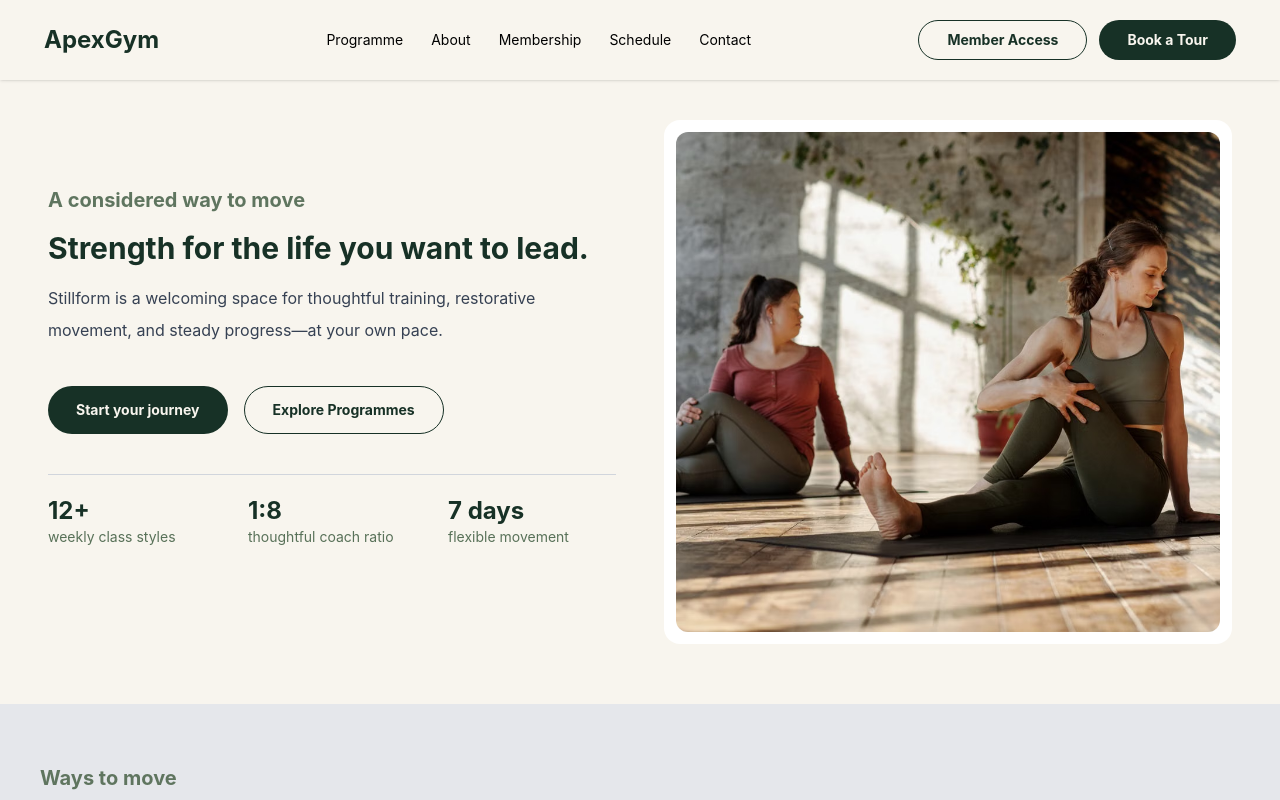
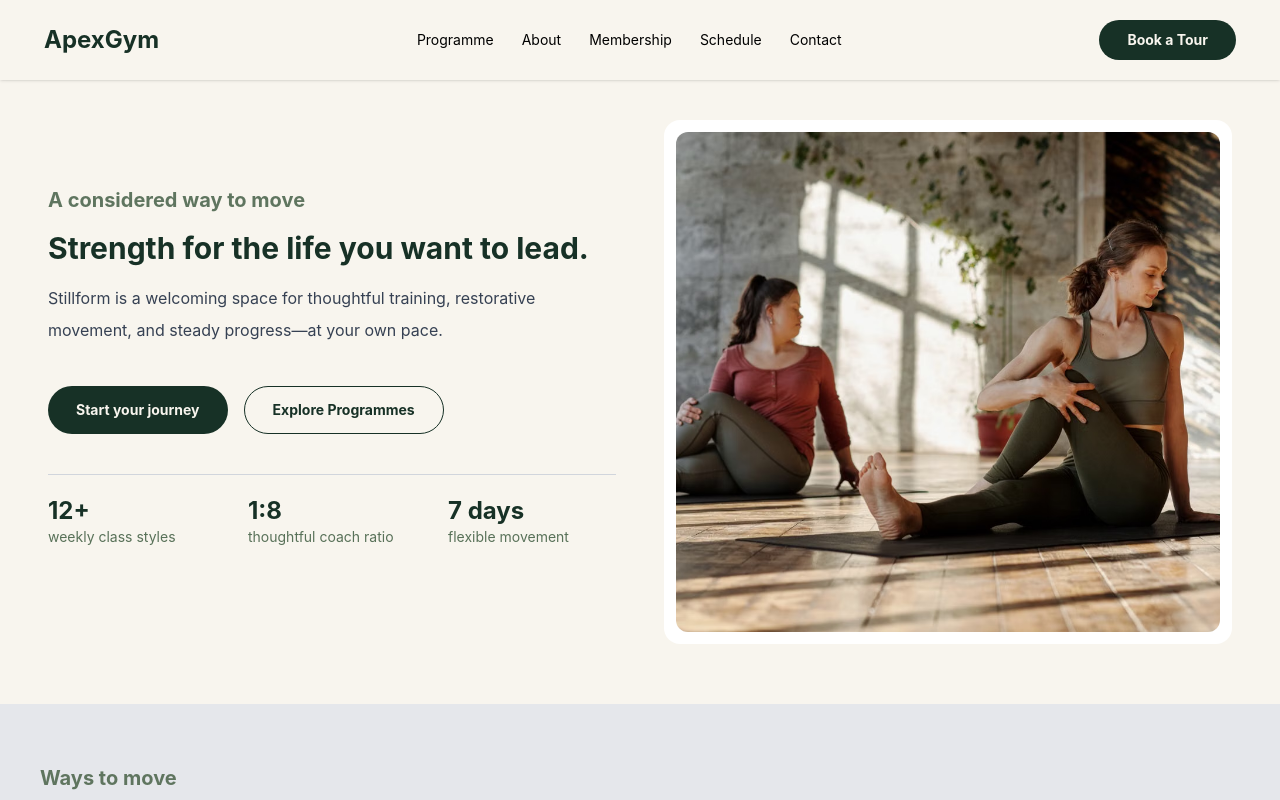
Before and after one commit to joewee-x/apex-gym, a React (Vite) app: page / in a window 1280 px wide. Shown: the top 800 px of the page. Built offline with nearby package versions, Linux system fonts and the light colour scheme.

Commit message:
feat: link sections

```diff
--- a/src/Components/Contact.jsx
+++ b/src/Components/Contact.jsx
@@ -2,7 +2,7 @@ import React from 'react'
 
 const Contact = ({bookingMessage, setBookingMessage}) => {
   return (
-    <div>
+    <div id='contact'>
         <div className='flex flex-col lg:flex-row lg:justify-between gap-10 px-5 sm:px-8 md:px-12 py-12 sm:py-16 md:py-20'>
             <div className='w-full lg:flex-1'>
                 <p className="text-base font-bold text-[#5F755F] sm:text-lg lg:text-xl">
--- a/src/Components/Hero.jsx
+++ b/src/Components/Hero.jsx
@@ -2,7 +2,7 @@ import heroImg from "../img/hero.avif";
 
 const Hero = () => {
   return (
-    <section className="pt-28 sm:pt-32 lg:pt-30">
+    <section className="pt-28 sm:pt-32 lg:pt-30" id="home">
       <div className="mx-auto grid grid-cols-1 items-center gap-10 px-4 sm:px-6 md:px-8 lg:grid-cols-2 lg:gap-12 lg:px-12 ">
 
         <div>
--- a/src/Components/Membership.jsx
+++ b/src/Components/Membership.jsx
@@ -2,7 +2,7 @@ import { Icon } from '@iconify/react';
 
 const Membership = () => {
   return (
-    <div>
+    <div id='membership'>
       <div className='bg-[#173126] min-h-170 w-full px-5 sm:px-8 md:px-12 pt-12 sm:pt-16 md:pt-20'>
         <p className='text-[#F8F5EE] font-bold text-lg sm:text-xl'>Membership</p>
 
--- a/src/Components/Nav.jsx
+++ b/src/Components/Nav.jsx
@@ -8,23 +8,23 @@ const Nav = () => {
     <nav className="fixed top-0 left-0 z-50 w-full bg-[#f8f5ee] shadow-sm">
       <div className="flex h-15 md:h-20 w-full items-center justify-between px-4 sm:px-6 md:px-8 lg:px-12 xl:px-11">
         <div className="text-xl font-bold text-[#173126] sm:text-2xl">
-          ApexGym
+          <a href="#home">ApexGym</a>
         </div>
 
         <div className="hidden md:block">
           <ul className="flex items-center gap-5 text-sm lg:gap-7">
-            <li className="cursor-pointer">Programme</li>
-            <li className="cursor-pointer">About</li>
-            <li className="cursor-pointer">Membership</li>
-            <li className="cursor-pointer">Schedule</li>
-            <li className="cursor-pointer">Contact</li>
+            <li className="cursor-pointer"><a href="#programme">Programme</a></li>
+            <li className="cursor-pointer"><a href="#about">About</a></li>
+            <li className="cursor-pointer"><a href="#membership">Membership</a></li>
+            <li className="cursor-pointer"><a href="#schedule">Schedule</a></li>
+            <li className="cursor-pointer"><a href="#contact">Contact</a></li>
           </ul>
         </div>
 
         <div className="hidden items-center text-sm md:flex">
-          <button className="mr-3 h-10 rounded-full border border-[#173126] px-5 font-bold text-[#173126] lg:px-7">
+          {/* <button className="mr-3 h-10 rounded-full border border-[#173126] px-5 font-bold text-[#173126] lg:px-7">
             Member Access
-          </button>
+          </button> */}
 
           <button className="h-10 rounded-full bg-[#173126] px-5 font-bold text-[#f8f5ee] lg:px-7">
             Book a Tour
--- a/src/Components/OurApproach.jsx
+++ b/src/Components/OurApproach.jsx
@@ -5,7 +5,7 @@ import { Icon } from '@iconify/react';
 
 const OurApproach = () => {
   return (
-    <div>
+    <div id='about'>
       <div className='flex flex-col lg:flex-row gap-10 my-20 lg:my-30 px-5 sm:px-8 md:px-12'>
         <div className='flex gap-3 sm:gap-5 w-full lg:w-auto'>
           <div className='w-1/2 sm:w-auto'>
--- a/src/Components/WeeklyRythm.jsx
+++ b/src/Components/WeeklyRythm.jsx
@@ -8,7 +8,7 @@ const WeeklyRythm = ({onBook}) => {
     const [intensityActiveButton, setIntensityActiveButton] = useState("All")
 
   return (
-    <div>
+    <div id='schedule'>
       <div>
         <div className='flex flex-col lg:flex-row lg:justify-between gap-10 px-5 sm:px-8 md:px-12 my-15 sm:my-20'>
 
--- a/src/index.css
+++ b/src/index.css
@@ -1,5 +1,8 @@
 @import "tailwindcss";
 
+html {
+    scroll-behavior: smooth;
+}
 body {
     background-color: rgb(248, 245, 238)
 }
```
